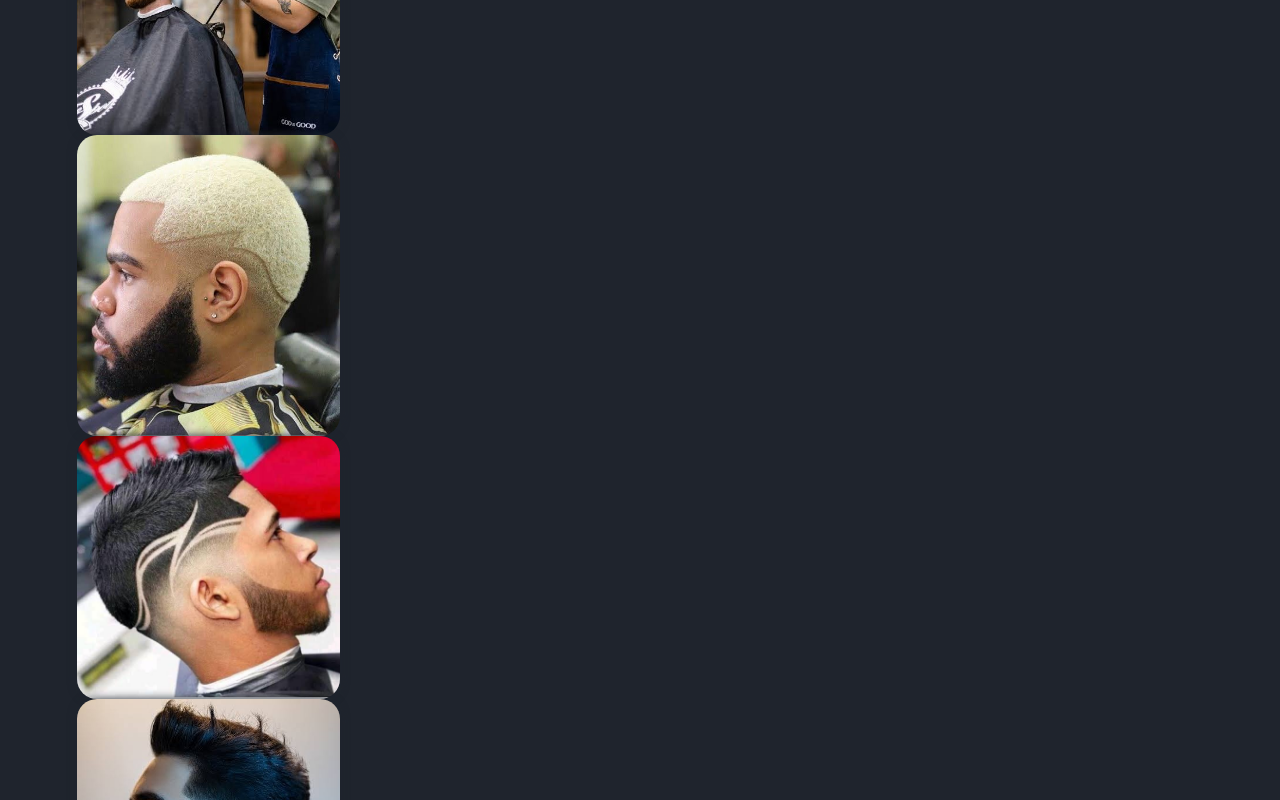
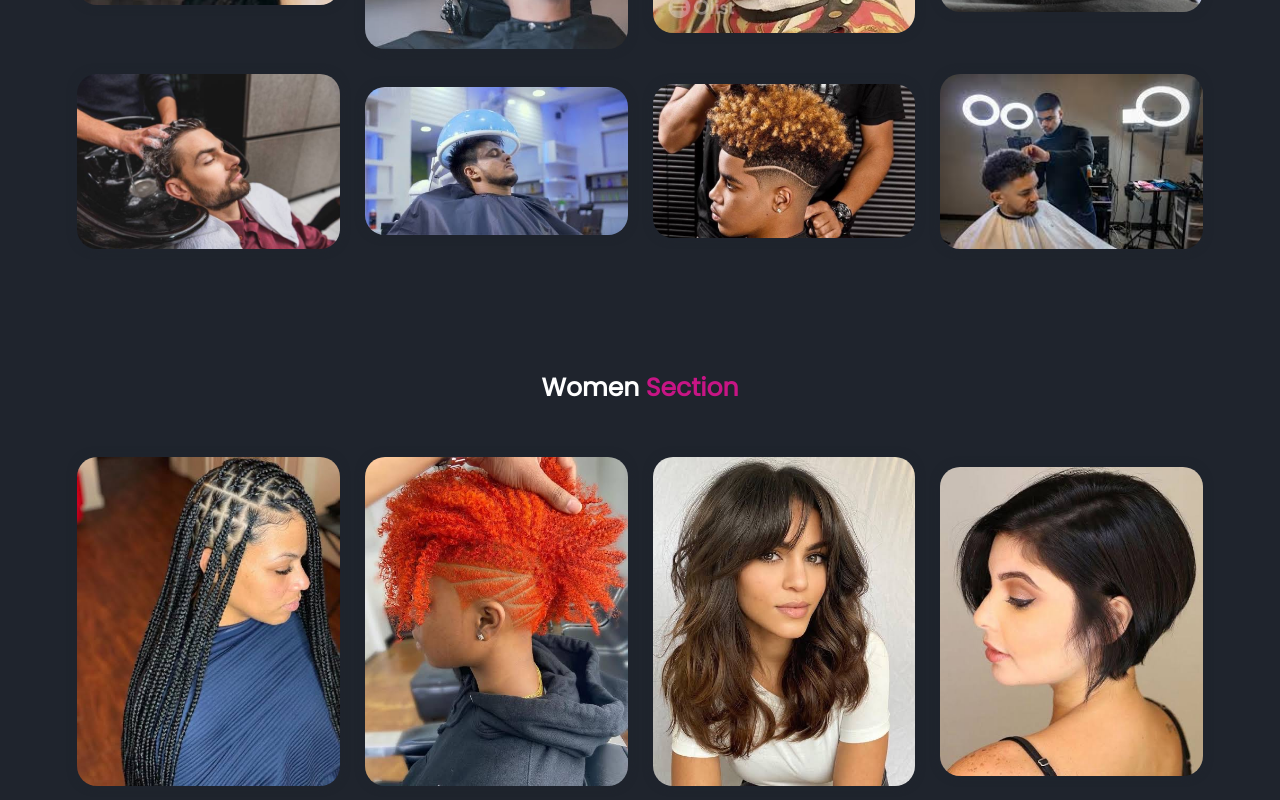
Before and after one commit to Dopetwist/Sleek-salon, a React (Vite) app in the folder sleek-salon/: page / in a window 1280 px wide. Shown: the part 3580-4380 px from the top of the page. Built offline with nearby package versions, Linux system fonts and the light colour scheme.

Commit message:
Refactor Mapping function on Men, Women and Pedicure Components directly.

```diff
--- a/sleek-salon/src/components/Gallery.jsx
+++ b/sleek-salon/src/components/Gallery.jsx
@@ -2,37 +2,7 @@ import React from "react";
 import Men from "./Men.jsx";
 import Women from "./Women.jsx";
 import Pedicure from "./Pedicure.jsx";
-import { menPhotos, womenPhotos, pedicurePhotos } from "../../index.js";
 
-function displayMen (single) {
-    return (
-        <Men
-        id={single.id}
-        key={single.id}
-        image={single.img}
-        />
-    )
-}
-
-function displayWomen (single) {
-    return (
-        <Women
-        id={single.id}
-        key={single.id}
-        image={single.img}
-        />
-    )
-}
-
-function displayPedicure (single) {
-    return (
-        <Pedicure
-        id={single.id}
-        key={single.id}
-        image={single.img}
-        />
-    )
-}
 
 
 function Gallery() {
@@ -43,25 +13,11 @@ function Gallery() {
             <h2 className="heading">Gallery</h2>
             <h3>Men <span>Section</span></h3>
 
-             {/* Men Gallery layout */}
+            <Men />
 
-            {menPhotos.map(displayMen)}
+            <Women />
 
-            {/* Women Gallery layout */}
-
-            <div className="adjust-container">
-                <h3>Women <span>Section</span></h3>
-
-                {womenPhotos.map(displayWomen)}
-            </div>
-
-            {/* Pedicure Gallery layout */}
-
-            <div className="adjust-container">
-                <h3>Pedicure & <span>Manicure</span></h3>
-
-                {pedicurePhotos.map(displayPedicure)}
-            </div>
+            <Pedicure />
         </section>
     )
 }
--- a/sleek-salon/src/components/Men.jsx
+++ b/sleek-salon/src/components/Men.jsx
@@ -1,11 +1,14 @@
 import React from "react";
+import { menPhotos } from "../../index.js";
 
-function Men(props) {
+function Men() {
     return (
         <div className="gallery-content">
-            <div className="gallery-box">
-                <img src={props.image} alt="" />
-            </div>
+            {menPhotos.map((item) => (
+                <div className="gallery-box">
+                    <img key={item.id} src={item.img} alt="Men Hair Photo" />
+                </div>
+            ))}
         </div>
     )
 }
--- a/sleek-salon/src/components/Pedicure.jsx
+++ b/sleek-salon/src/components/Pedicure.jsx
@@ -1,10 +1,17 @@
 import React from "react";
+import { pedicurePhotos } from "../../index.js";
 
-function Pedicure(props) {
+function Pedicure() {
     return (
-        <div className="gallery-content ped-margin">
-            <div className="gallery-box">
-                <img src={props.image} alt="" />
+        <div className="adjust-container">
+            <h3>Pedicure & <span>Manicure</span></h3>
+
+            <div className="gallery-content ped-margin">
+                {pedicurePhotos.map((item) => (
+                    <div className="gallery-box">
+                        <img key={item.id} src={item.img} alt="Pedicure Image" />
+                    </div>
+                ))}
             </div>
         </div>
     )
--- a/sleek-salon/src/components/Women.jsx
+++ b/sleek-salon/src/components/Women.jsx
@@ -1,10 +1,17 @@
 import React from "react";
+import { womenPhotos } from "../../index.js";
 
-function Women(props) {
+function Women() {
     return (
-        <div className="gallery-content">
-            <div className="gallery-box">
-                <img src={props.image} alt="" />
+        <div className="adjust-container">
+            <h3>Women <span>Section</span></h3>
+
+            <div className="gallery-content">
+                {womenPhotos.map((item) => (
+                    <div className="gallery-box">
+                        <img key={item.id} src={item.img} alt="Women Hair Photo" />
+                    </div>
+                ))}
             </div>
         </div>
     )
```
